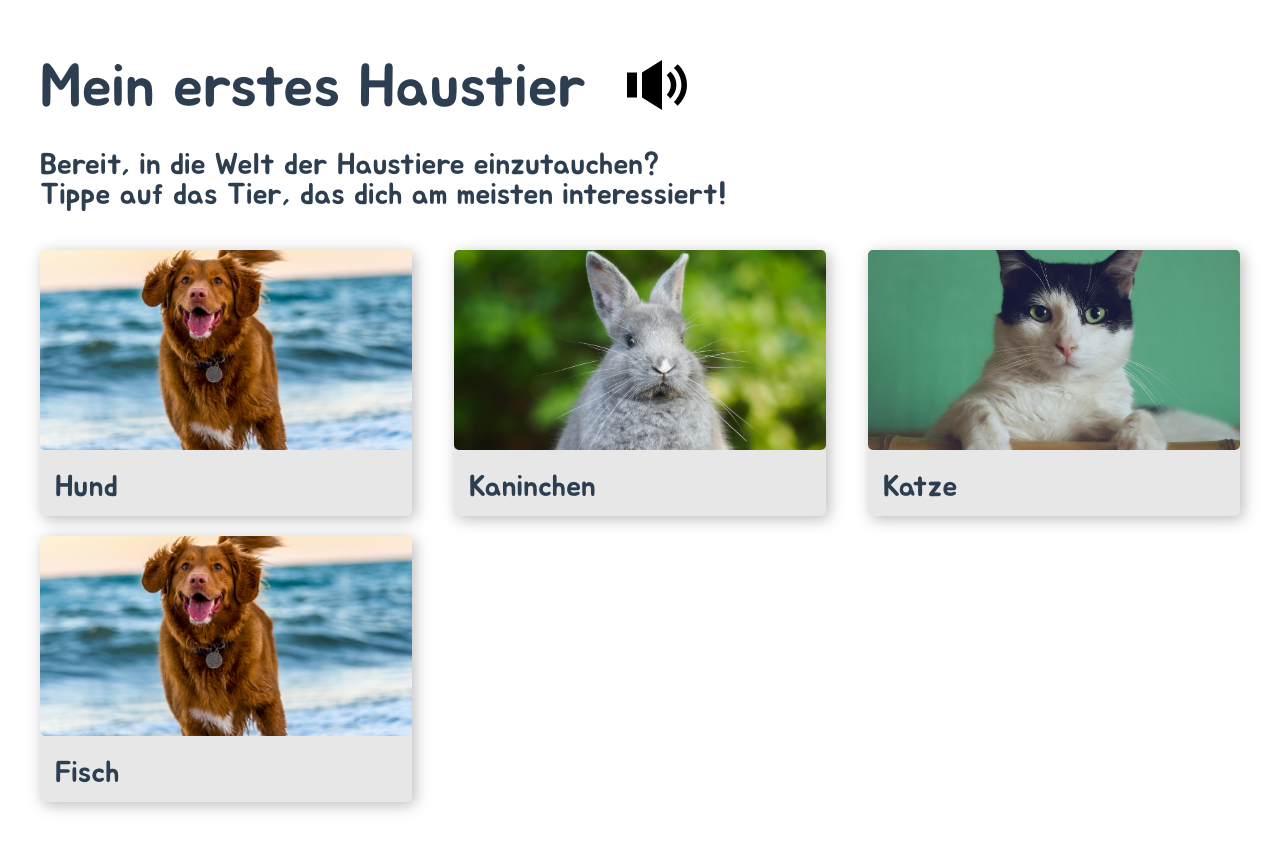
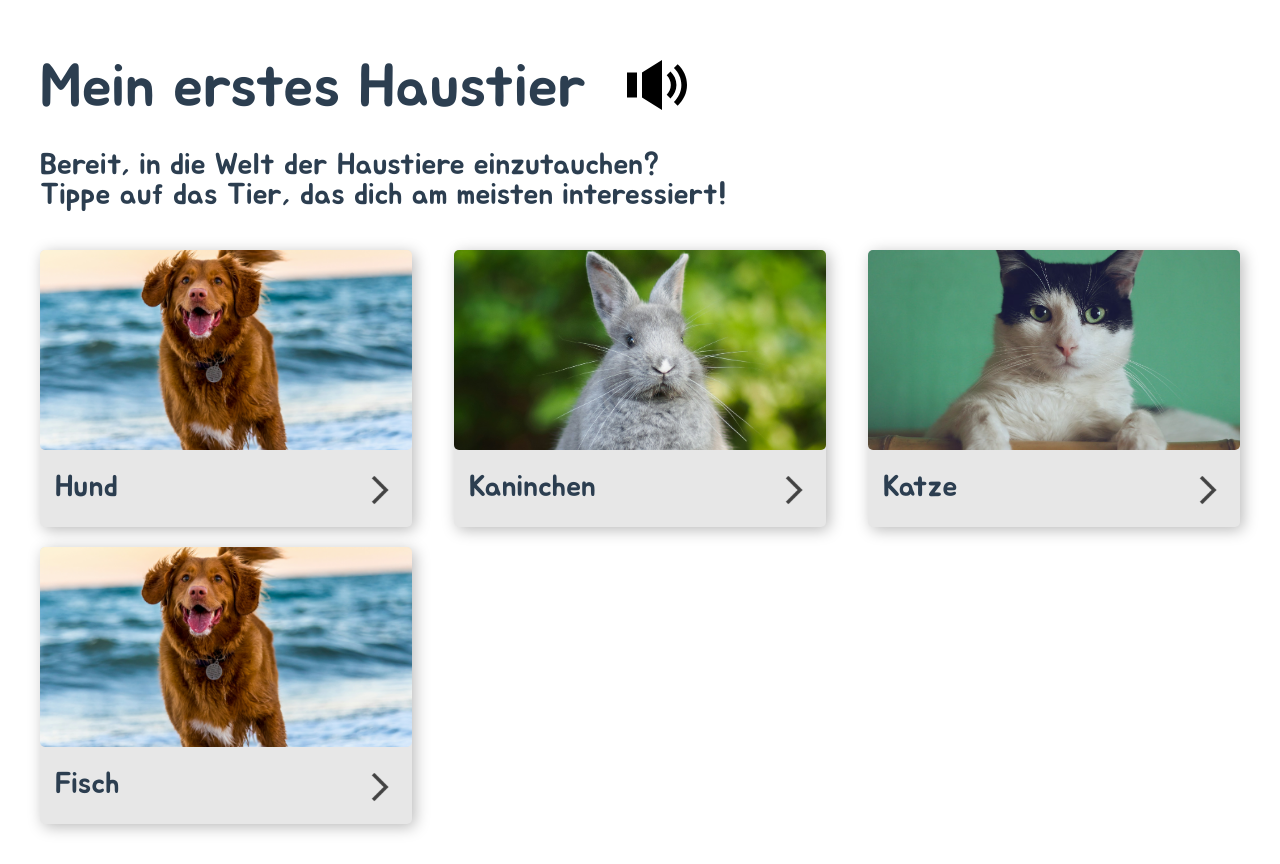
Before and after one commit to schule4-0/pets, a Vue app: page / in a window 1280 px wide. Before the commit the page ends 842 px from the top, so only its background shows below. Built offline with nearby package versions, Linux system fonts and the light colour scheme.

Commit message:
arrow for steffen

```diff
--- a/src/components/PetCard.vue
+++ b/src/components/PetCard.vue
@@ -4,6 +4,7 @@
       <img :src="pet.image" :alt="pet.name">
       <div class="pet-card-name">
         <p>{{ pet.name }}</p>
+        <img src="../assets/icon_arrow.png">
       </div>
     </div>
   </div>
@@ -54,7 +55,7 @@ const handlePetSelected = () => {
     img {
       width: 10%;
       height: auto;
-      margin: 10px 15px 15px 15px;
+      margin: 10px 0 15px 15px;
     }
   }
 }
```
Also changed, not shown: src/assets/icon_arrow.png (added), src/assets/icon_arrows (1).png (added).
